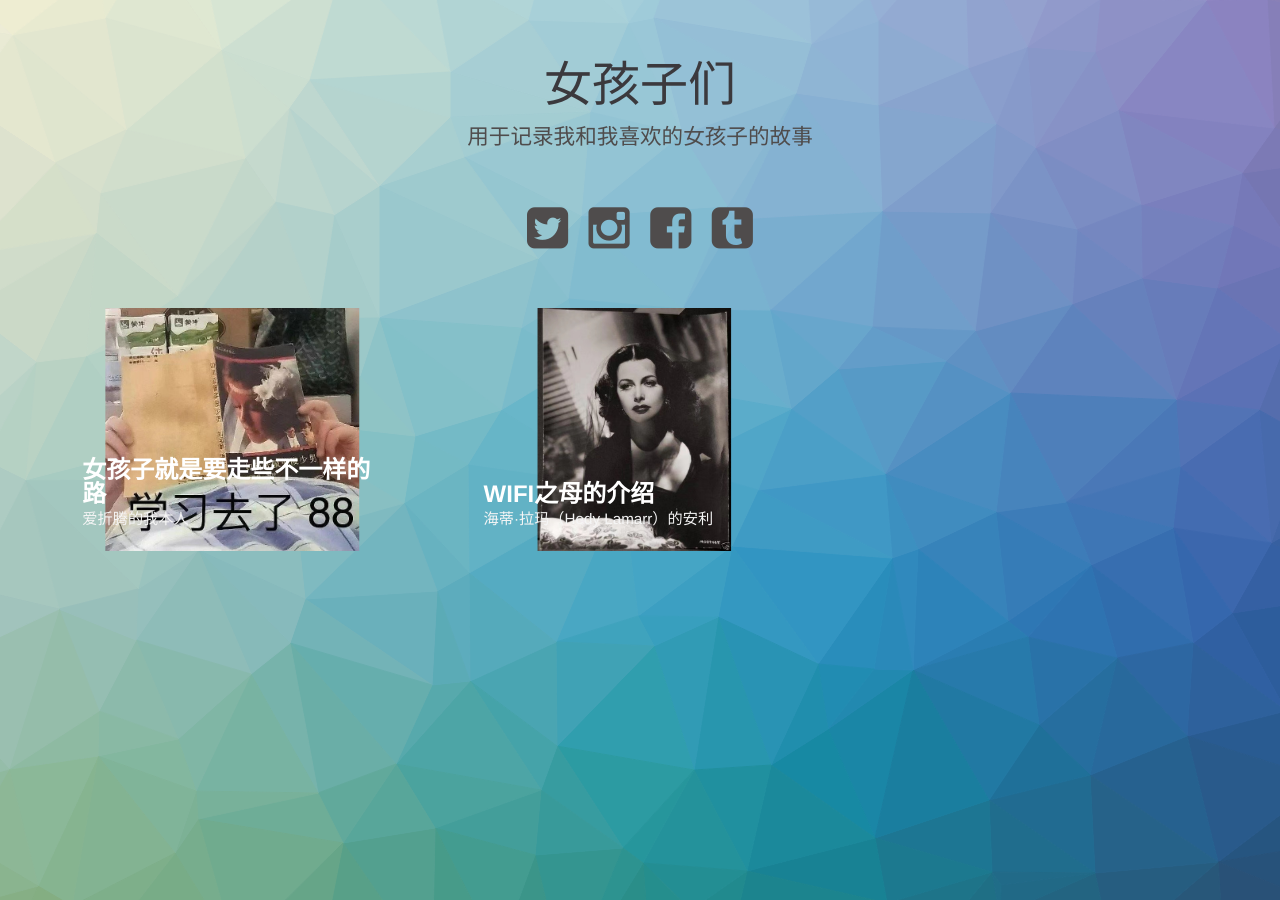
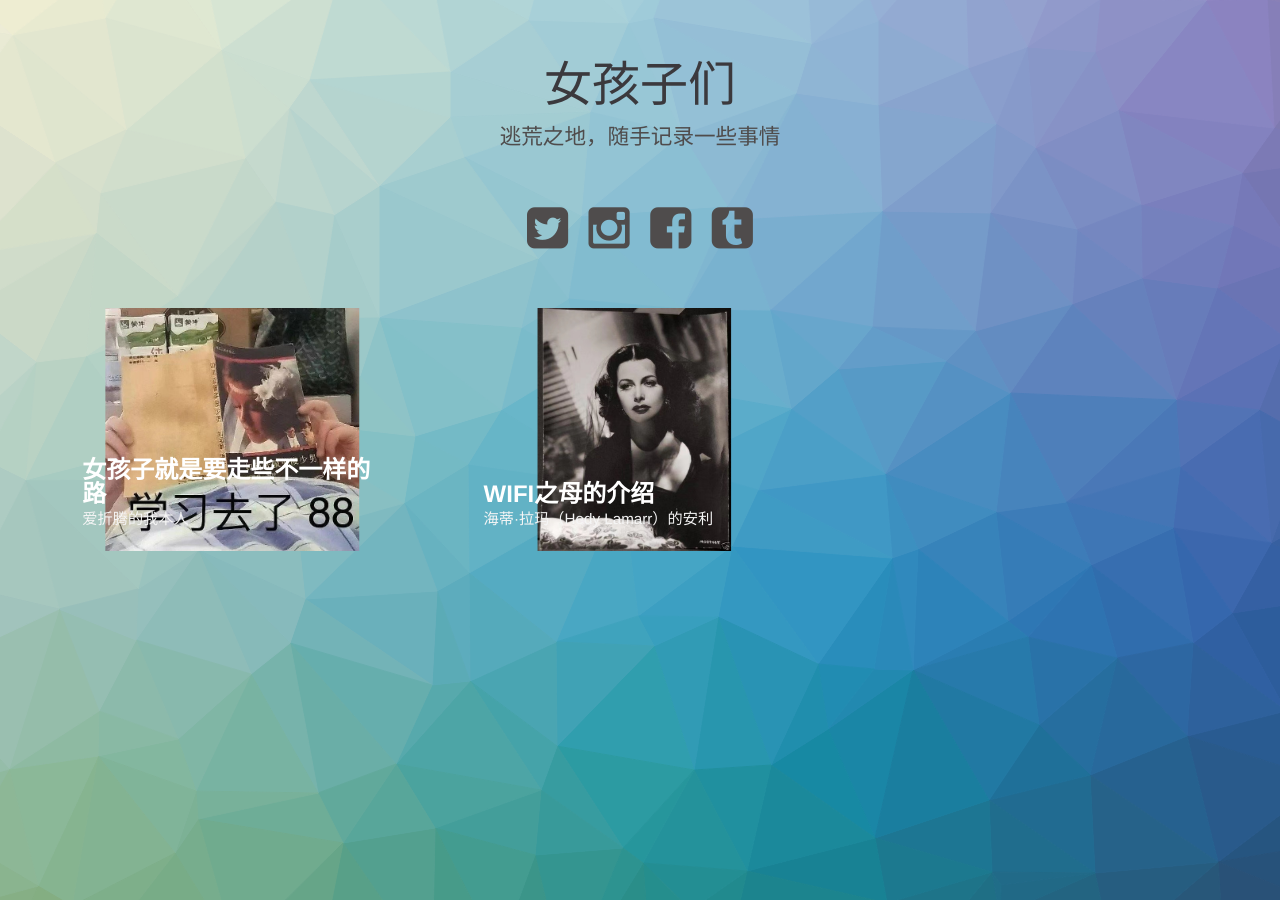
Before and after one commit to isabel2021/my-first-page, a Jekyll site: the page built from index.html, in a window 1280 px wide. Built offline with Jekyll 4.4.1, drawn with Linux system fonts in a browser that asks for light colours.

Commit message:
Update _config.yml

```diff
--- a/_config.yml
+++ b/_config.yml
@@ -4,7 +4,7 @@ baseurl: "/my-first-page"
 # 网站的主标题
 title: "女孩子们"
 # 网站副标题
-subTitle: "用于记录我和我喜欢的女孩子的故事"
+subTitle: "逃荒之地，随手记录一些事情"
 
 # 其它配置, 可忽略, 无需修改
 permalink: /:title/
```
